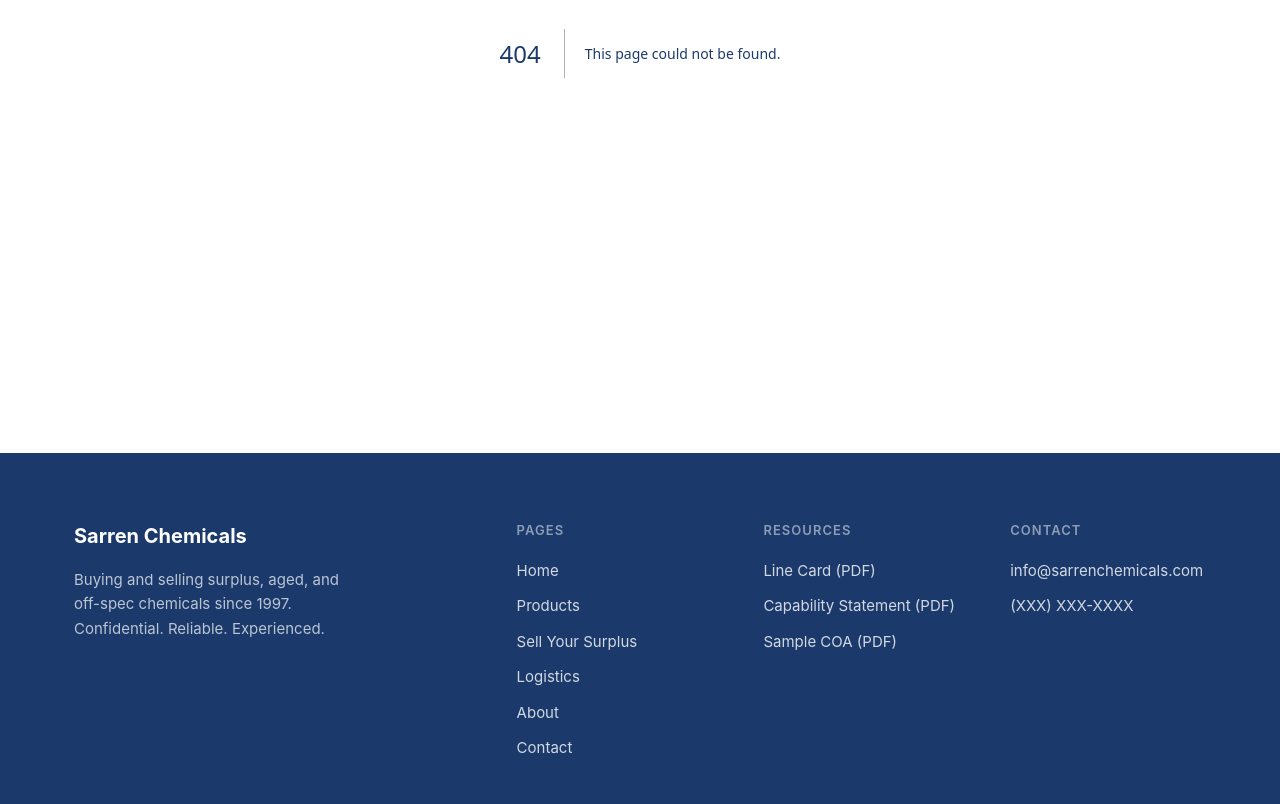
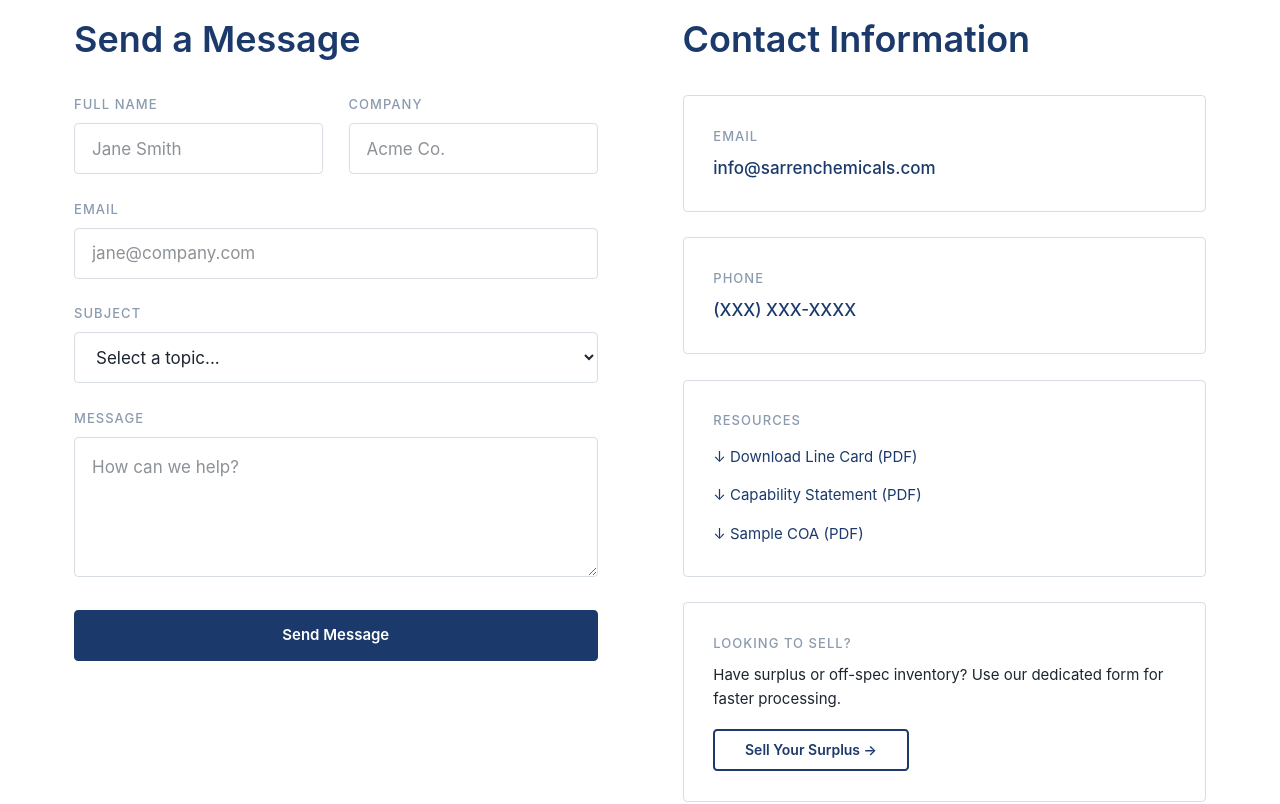
Before and after one commit to Spat901/SarrenChemicals, a Next.js app in the folder sarren-next/: page /contact in a window 1280 px wide. Before the commit this address had no page. Shown: the part 420-1224 px from the top of the page. Built offline with nearby package versions, Linux system fonts and the light colour scheme.

Commit message:
feat: add contact page with form and info sidebar

```diff
--- /dev/null
+++ b/sarren-next/src/app/contact/page.tsx
@@ -0,0 +1,71 @@
+import Link from 'next/link'
+import ContactForm from '@/components/ContactForm'
+import type { Metadata } from 'next'
+
+export const metadata: Metadata = {
+  title: 'Contact',
+  description: 'Contact Sarren Chemicals — get in touch for inquiries, quotes, and surplus.',
+}
+
+const pdfs = [
+  { href: '/pdfs/sarren-line-card.pdf', label: 'Download Line Card (PDF)' },
+  { href: '/pdfs/sarren-capability-statement.pdf', label: 'Capability Statement (PDF)' },
+  { href: '/pdfs/sarren-sample-coa.pdf', label: 'Sample COA (PDF)' },
+]
+
+export default function ContactPage() {
+  return (
+    <>
+      {/* PAGE HERO */}
+      <div className="bg-offwhite border-b border-border py-16">
+        <div className="container-content">
+          <p className="label mb-3">Get In Touch</p>
+          <h1 className="text-[40px] mb-4">Contact Us</h1>
+          <p className="text-steel text-[18px]">Reach out for product inquiries, surplus purchases, logistics questions, or anything else.</p>
+        </div>
+      </div>
+
+      <section className="section-pad">
+        <div className="container-content">
+          <div className="grid grid-cols-1 md:grid-cols-2 gap-20 items-start">
+            {/* FORM */}
+            <div>
+              <h2 className="mb-8" id="rfq">Send a Message</h2>
+              <ContactForm />
+            </div>
+
+            {/* CONTACT INFO */}
+            <div>
+              <h2 className="mb-8">Contact Information</h2>
+              <div className="flex flex-col gap-6">
+                <div className="card">
+                  <p className="label mb-2">Email</p>
+                  <a href="mailto:info@sarrenchemicals.com" className="text-[17px] font-medium hover:no-underline">info@sarrenchemicals.com</a>
+                </div>
+                <div className="card">
+                  <p className="label mb-2">Phone</p>
+                  <a href="tel:+1-XXX-XXX-XXXX" className="text-[17px] font-medium hover:no-underline">(XXX) XXX-XXXX</a>
+                </div>
+                <div className="card">
+                  <p className="label mb-3">Resources</p>
+                  <ul className="list-none flex flex-col gap-3">
+                    {pdfs.map(({ href, label }) => (
+                      <li key={href}>
+                        <a href={href} target="_blank" rel="noopener noreferrer" className="text-[15px] hover:no-underline">↓ {label}</a>
+                      </li>
+                    ))}
+                  </ul>
+                </div>
+                <div className="card">
+                  <p className="label mb-2">Looking to Sell?</p>
+                  <p className="text-[15px] mb-4">Have surplus or off-spec inventory? Use our dedicated form for faster processing.</p>
+                  <Link href="/sell-surplus" className="btn btn-outline h-10 text-[14px] inline-flex hover:no-underline">Sell Your Surplus →</Link>
+                </div>
+              </div>
+            </div>
+          </div>
+        </div>
+      </section>
+    </>
+  )
+}
--- /dev/null
+++ b/sarren-next/src/components/ContactForm.tsx
@@ -0,0 +1,71 @@
+'use client'
+
+import { useState, FormEvent } from 'react'
+
+export default function ContactForm() {
+  const [status, setStatus] = useState<'idle' | 'sending' | 'sent' | 'error'>('idle')
+
+  async function handleSubmit(e: FormEvent<HTMLFormElement>) {
+    e.preventDefault()
+    setStatus('sending')
+    const data = Object.fromEntries(new FormData(e.currentTarget))
+    try {
+      const res = await fetch('/api/contact', {
+        method: 'POST',
+        headers: { 'Content-Type': 'application/json' },
+        body: JSON.stringify({ type: 'contact', ...data }),
+      })
+      if (res.ok) {
+        setStatus('sent')
+        ;(e.target as HTMLFormElement).reset()
+      } else {
+        setStatus('error')
+      }
+    } catch {
+      setStatus('error')
+    }
+  }
+
+  return (
+    <form onSubmit={handleSubmit} className="space-y-6">
+      <div className="grid grid-cols-1 sm:grid-cols-2 gap-6">
+        <div>
+          <label htmlFor="c-name" className="form-label">Full Name</label>
+          <input type="text" id="c-name" name="name" required placeholder="Jane Smith" className="form-input" />
+        </div>
+        <div>
+          <label htmlFor="c-company" className="form-label">Company</label>
+          <input type="text" id="c-company" name="company" placeholder="Acme Co." className="form-input" />
+        </div>
+      </div>
+      <div>
+        <label htmlFor="c-email" className="form-label">Email</label>
+        <input type="email" id="c-email" name="email" required placeholder="jane@company.com" className="form-input" />
+      </div>
+      <div>
+        <label htmlFor="c-subject" className="form-label">Subject</label>
+        <select id="c-subject" name="subject" className="form-select">
+          <option value="">Select a topic...</option>
+          <option>Product Inquiry / RFQ</option>
+          <option>Sell My Surplus</option>
+          <option>Logistics Question</option>
+          <option>General Inquiry</option>
+        </select>
+      </div>
+      <div>
+        <label htmlFor="c-message" className="form-label">Message</label>
+        <textarea id="c-message" name="message" required placeholder="How can we help?" className="form-textarea" />
+      </div>
+      <button
+        type="submit"
+        disabled={status === 'sending' || status === 'sent'}
+        className="btn btn-primary w-full justify-center disabled:opacity-60 disabled:cursor-not-allowed"
+      >
+        {status === 'sending' ? 'Sending...' : status === 'sent' ? 'Message sent!' : 'Send Message'}
+      </button>
+      {status === 'error' && (
+        <p className="text-red-600 text-sm">Something went wrong. Please email us directly at info@sarrenchemicals.com</p>
+      )}
+    </form>
+  )
+}
```
